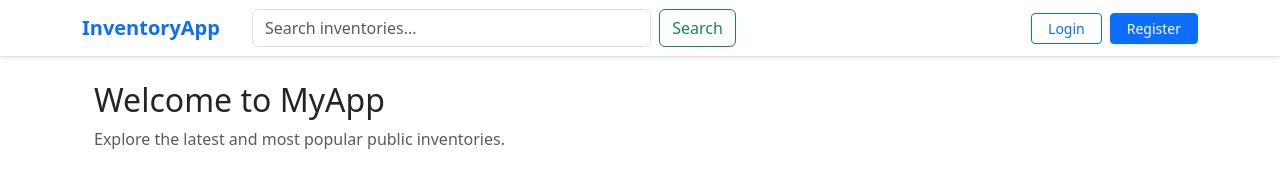
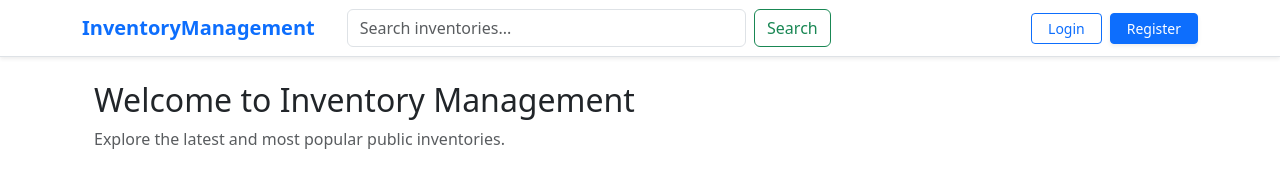
Before and after one commit to LevaniIlashvili/inventory-management-ui, a React (Vite) app: page / in a window 1280 px wide. Shown: the top 169 px of the page. Built offline with nearby package versions, Linux system fonts and the light colour scheme; no server answers; the HTML template or start-up script is replaced by a standard one.

Commit message:
update titles

```diff
--- a/src/components/layout/Navbar.tsx
+++ b/src/components/layout/Navbar.tsx
@@ -15,7 +15,7 @@ export default function Navbar() {
     <nav className="navbar navbar-expand-lg navbar-light bg-white border-bottom shadow-sm py-2 mb-4">
       <div className="container">
         <Link className="navbar-brand fw-bold text-primary" to="/">
-          InventoryApp
+          InventoryManagement
         </Link>
 
         <button
--- a/src/pages/MainPage.tsx
+++ b/src/pages/MainPage.tsx
@@ -46,7 +46,7 @@ export default function MainPage() {
     <div className="container mt-4">
       <div className="row mb-4">
         <div className="col">
-          <h2>Welcome to MyApp</h2>
+          <h2>Welcome to Inventory Management</h2>
           <p className="text-muted">
             Explore the latest and most popular public inventories.
           </p>
```
